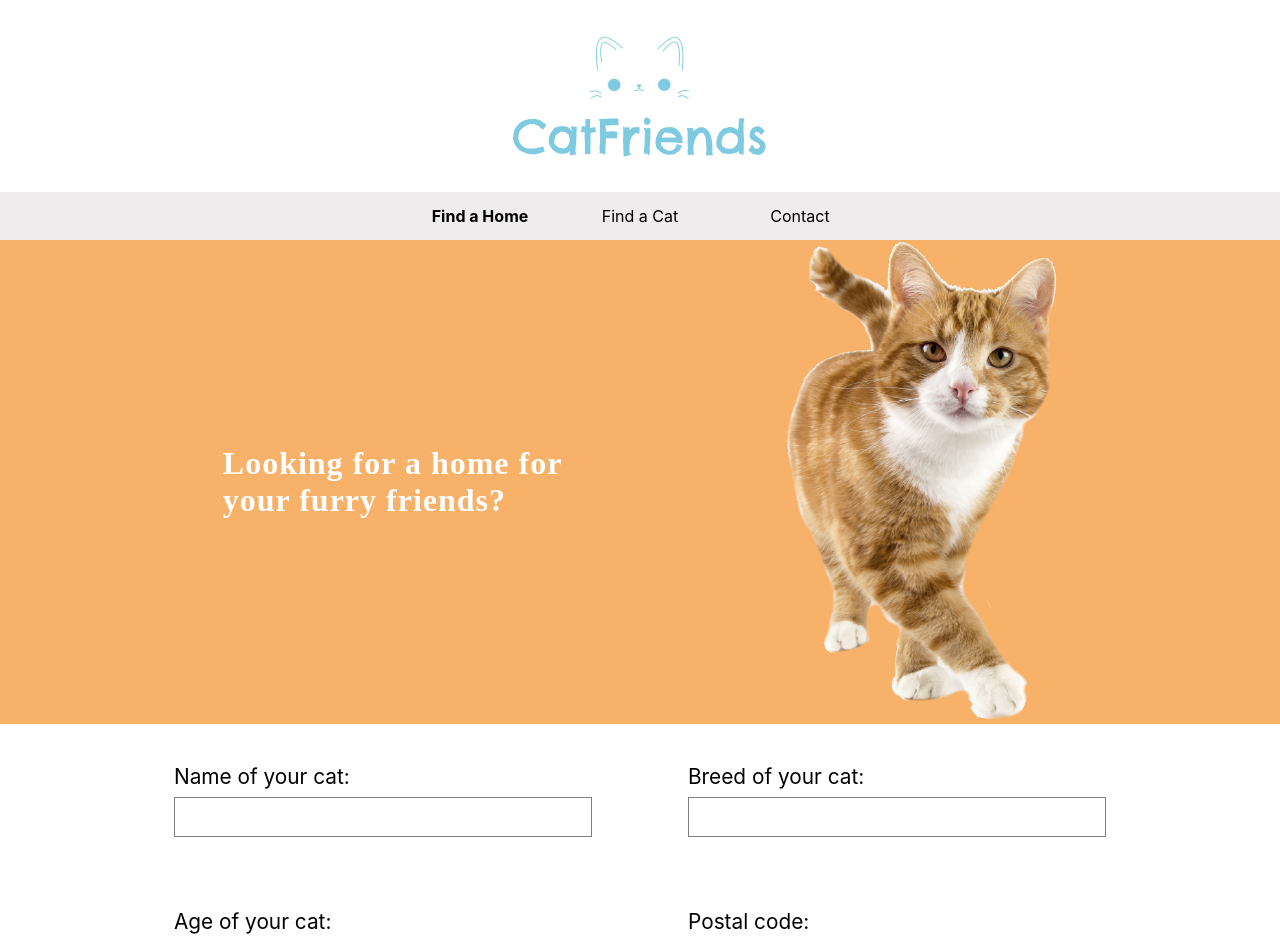
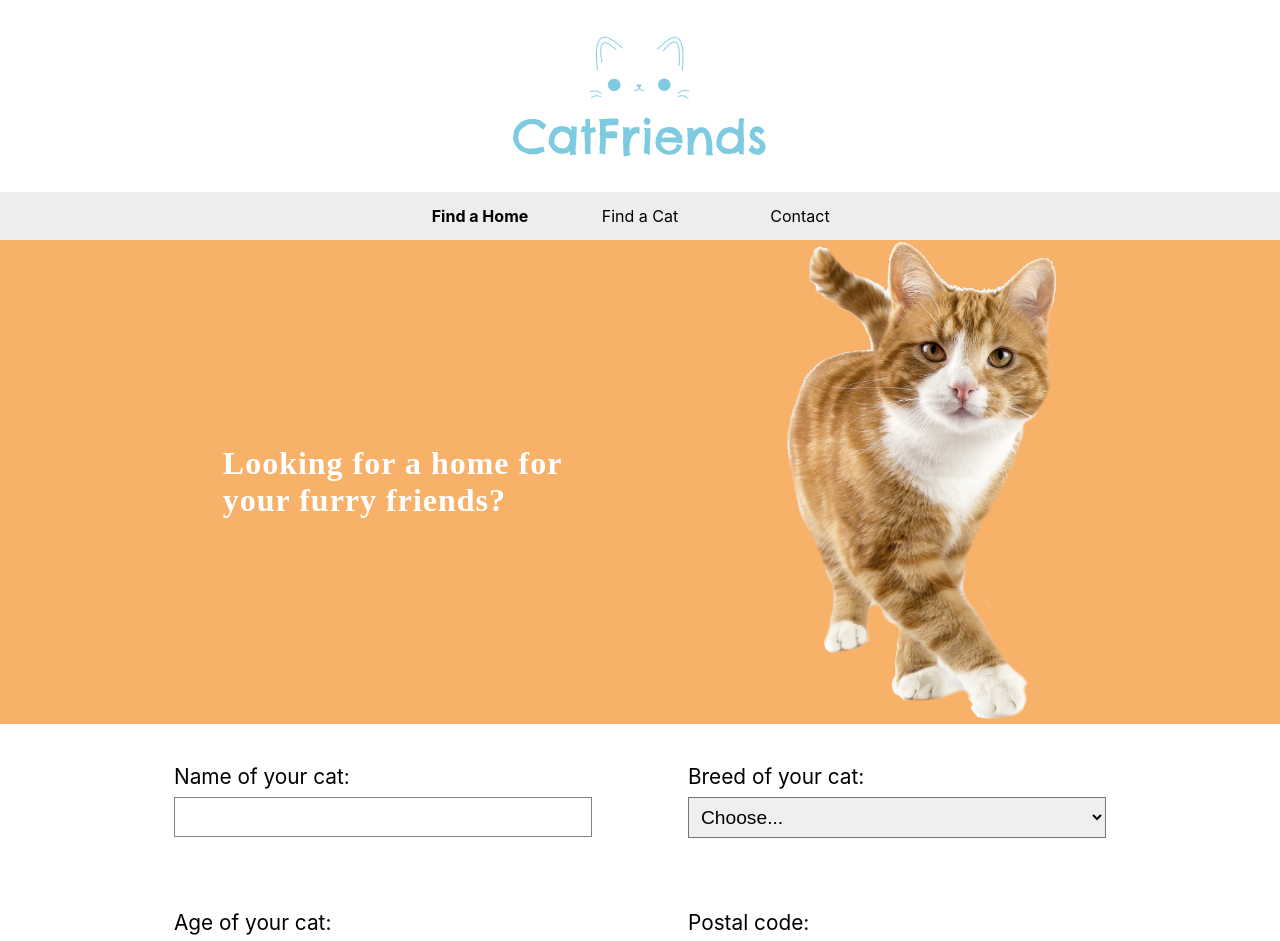
Before and after one commit to mphist/CatFriends, a React app in the folder packages/web/: page /foradopt in a window 1280 px wide. Shown: the top 941 px of the page. Built offline with nearby package versions, Linux system fonts and the light colour scheme; a web font is replaced by a local one.

Commit message:
Added select for Breed

```diff
--- a/packages/web/src/pages/ForAdopt/ForAdopt.tsx
+++ b/packages/web/src/pages/ForAdopt/ForAdopt.tsx
@@ -13,7 +13,72 @@ export default function ForAdopt({}: ForAdoptProps) {
           </div>
           <div>
             <label>Breed of your cat:</label>
-            <input /* placeholder="What is the breed of your cat?" */ />
+            <select name="breed" id="breed">
+              <option value="" selected disabled hidden>
+                Choose...
+              </option>
+              <option value="abyssinian">Abyssinian</option>
+              <option value="american-bobtail">American Bobtail</option>
+              <option value="american-curl">American Curl</option>
+              <option value="american-shorthair">American Shorthair</option>
+              <option value="american-wirehair">American Wirehair</option>
+              <option value="balinese">Balinese</option>
+              <option value="bengal">Bengal</option>
+              <option value="birman">Birman</option>
+              <option value="bombay">Bombay</option>
+              <option value="british-shorthair">British Shorthair</option>
+              <option value="burmese">Burmese</option>
+              <option value="burmilla">Burmilla</option>
+              <option value="calico">Calico</option>
+              <option value="chartreux">Chartreux</option>
+              <option value="chausie">Chausie</option>
+              <option value="cornish-rex">Cornish Rex</option>
+              <option value="cymric">Cymric</option>
+              <option value="devon-rex">Devon Rex</option>
+              <option value="domestic-long-haired">Domestic Long-haired</option>
+              <option value="domestic-medium-haired">
+                Domestic Medium-haired
+              </option>
+              <option value="domestic-short-haired">
+                Domestic Short-haired
+              </option>
+              <option value="egyptian-mau">Egyptian Mau</option>
+              <option value="exotic-shorthair">Exotic Shorthair</option>
+              <option value="havana-brown">Havana Brown</option>
+              <option value="himalayan">Himalayan</option>
+              <option value="japanese-bobtail">Japanese Bobtail</option>
+              <option value="javanese">Javanese</option>
+              <option value="korat">Korat</option>
+              <option value="laperm">Laperm</option>
+              <option value="maine-coon">Maine Coon</option>
+              <option value="manx">Manx</option>
+              <option value="munchkin">Munchkin</option>
+              <option value="nebelung">Nebelung</option>
+              <option value="norwegian-forest-cat">Norwegian Forest Cat</option>
+              <option value="ocicat">Ocicat</option>
+              <option value="oriental">Oriental</option>
+              <option value="persian">Persian</option>
+              <option value="pixiebob">Pixiebob</option>
+              <option value="ragamuffin">Ragamuffin</option>
+              <option value="ragdoll">Ragdoll</option>
+              <option value="russian-blue">Russian Blue</option>
+              <option value="scottish-fold">Scottish Fold</option>
+              <option value="selkirk-rex">Selkirk Rex</option>
+              <option value="siamese">Siamese</option>
+              <option value="siberian">Siberian</option>
+              <option value="singapura">Singapura</option>
+              <option value="snowshoe">Snowshoe</option>
+              <option value="somali">Somali</option>
+              <option value="sphynx">Sphynx</option>
+              <option value="tabby">Tabby</option>
+              <option value="tonkinese">Tonkinese</option>
+              <option value="tortoiseshell">Tortoiseshell</option>
+              <option value="toyger">Toyger</option>
+              <option value="turkish-angora">Turkish Angora</option>
+              <option value="turkish-van">Turkish Van</option>
+              <option value="tuxedo">Tuxedo</option>
+              <option value="york-chocolate">York Chocolate</option>
+            </select>
           </div>
           <div>
             <label>Age of your cat:</label>
@@ -111,6 +176,14 @@ const forAdopt = css`
     justify-content: center;
 
     margin: 0 auto;
+    select {
+      padding: 0.5rem;
+      border-radius: 0;
+      font-size: 1.2rem;
+      &:focus {
+        outline: none;
+      }
+    }
     label {
       padding: 0.5rem 0;
     }
```
